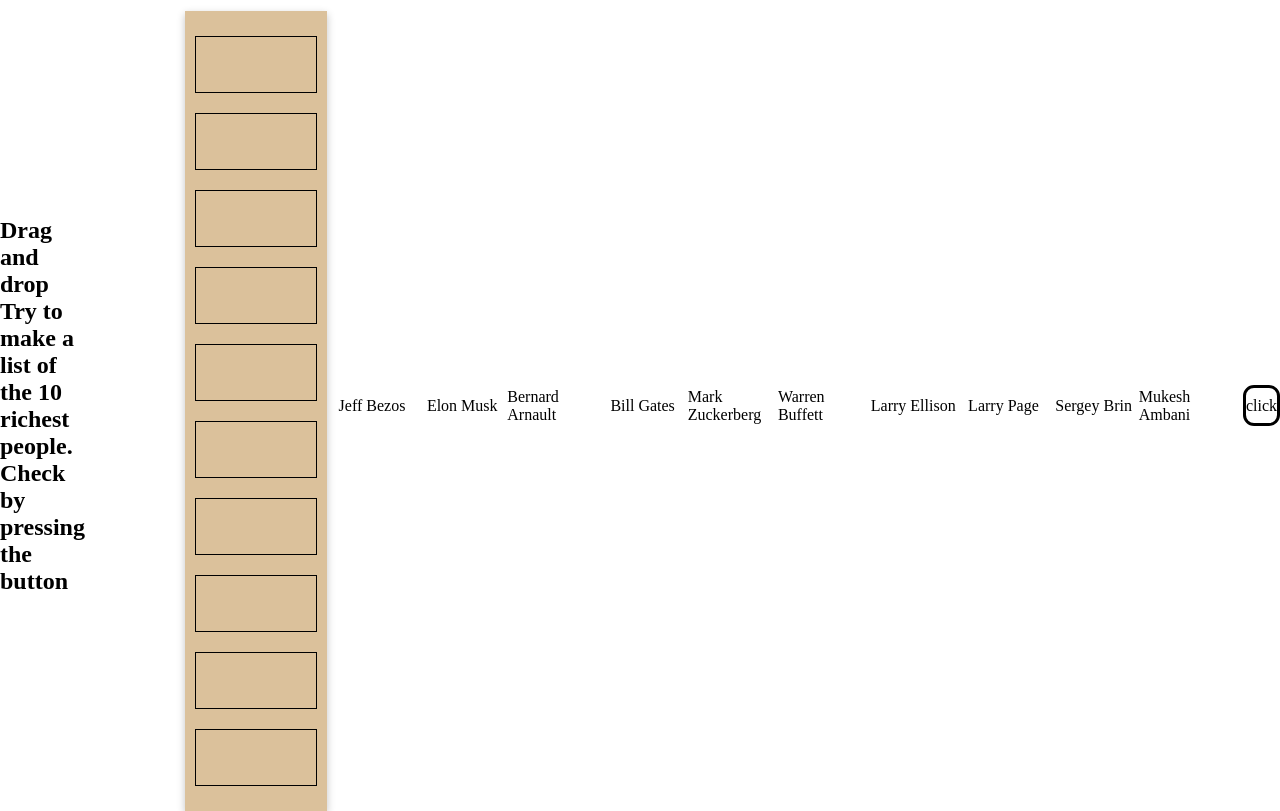
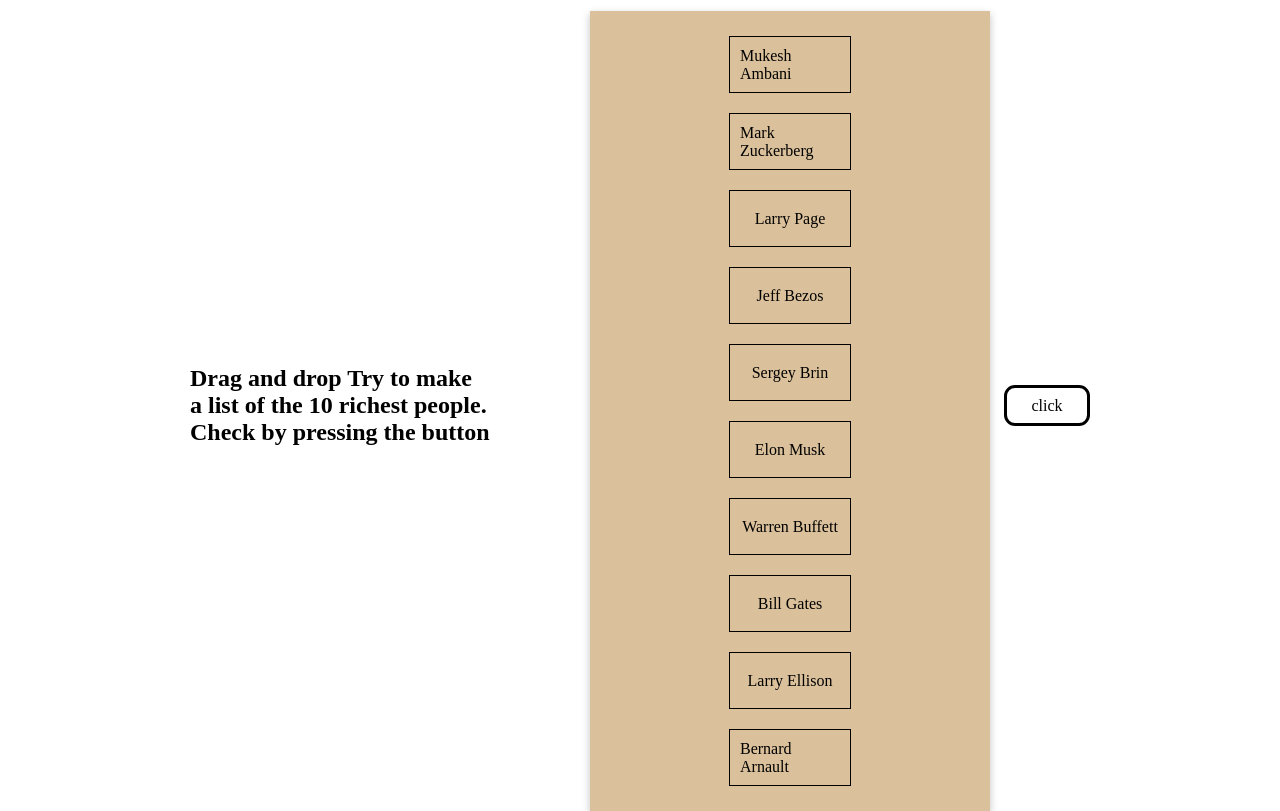
Before and after one commit to samiragalarov/Drag-drop, a plain HTML site: page index.html in a window 1280 px wide. Drawn offline with Linux system fonts and the light colour scheme; the site is published under a folder, as on GitHub Pages, so addresses that start at the root find nothing.

Commit message:
Update index.html

```diff
--- a/index.html
+++ b/index.html
@@ -92,7 +92,7 @@
 
 
 
-    <script src="/test.js"></script>
+    <script src="./test.js"></script>
 
 
 
```
